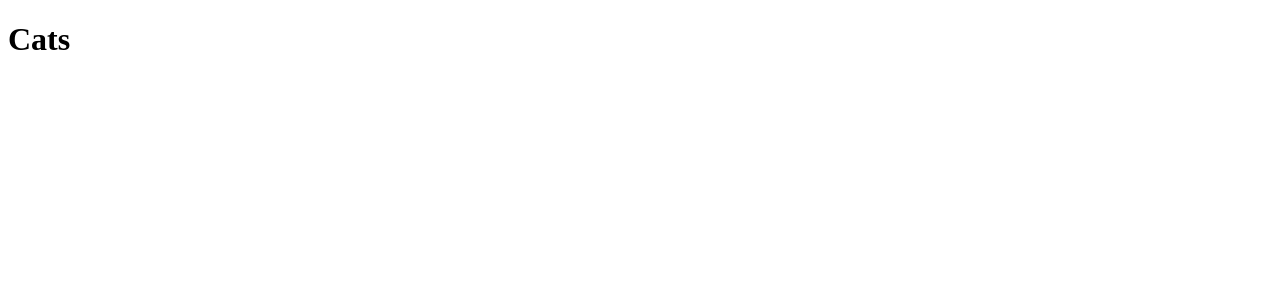
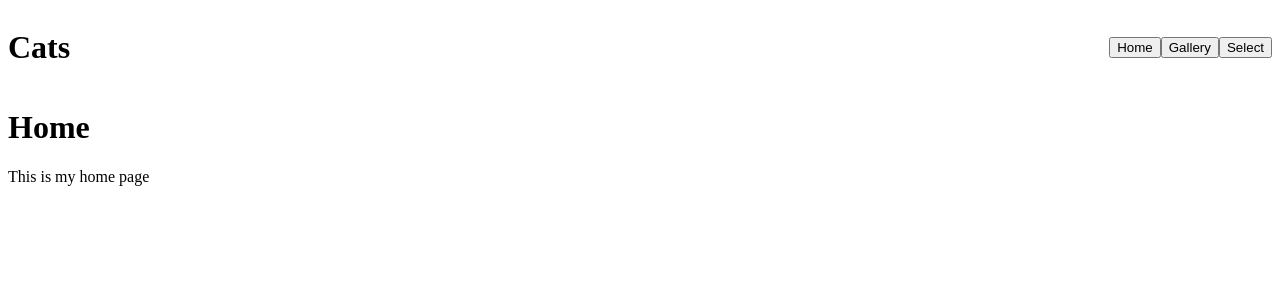
Before and after one commit to rmccrear/hackathon-demo-2025, a React (Vite) app: page / in a window 1280 px wide. Shown: the top 300 px of the page. Built offline with nearby package versions, Linux system fonts and the light colour scheme.

Commit message:
create navigation

```diff
--- a/src/App.jsx
+++ b/src/App.jsx
@@ -1,17 +1,55 @@
-
+import { useState } from 'react'
 import './App.css'
+import Home from './pages/Home'
+import Gallery from './pages/Gallery'
+import Select from './pages/Select'
 
 import data from './data/data.json'
-console.log(data[45].Name)
-console.log(data[45].Image)
-console.log(data[45].Temperament)
+console.log(data)
+
+/*
+ * Variables needed:
+ * currentPage: a string - "home", "gallery", or "select"
+ * pageContent: the JSX that I will use to fill the page.
+ */
 
 
 function App() {
+  const [currentPage, setCurrentPage] = useState("home")
+
+  function goToHomePage() {
+    setCurrentPage("home")
+  }
+  function goToGalleryPage() {
+    setCurrentPage("gallery")
+  }
+  function goToSelectPage() {
+    setCurrentPage("select")
+  }
+  console.log(currentPage)
+
+  let pageContent = <Home />
+
+  if (currentPage === "home") {
+    pageContent = <Home />
+  } else if (currentPage === "select") {
+    pageContent = <Select />
+  } else if(currentPage === "gallery") {
+    pageContent = <Gallery />
+  }
 
   return (
     <>
-      <h1>Cats</h1>
+      <div style={{display: "flex", alignItems: "center", justifyContent: "space-between"}}>
+        <h1>Cats</h1>
+        <nav>
+          <button type="button" onClick={goToHomePage}>Home</button>
+          <button type="button" onClick={goToGalleryPage}>Gallery</button>
+          <button type="button" onClick={goToSelectPage}>Select</button>
+        </nav>
+      </div>
+
+      {pageContent}
 
     </>
   )
--- /dev/null
+++ b/src/pages/Gallery.jsx
@@ -0,0 +1,7 @@
+
+export default function Gallery() {
+    return (<>
+        <h1>Gallery</h1>
+        <p>See all the cats</p>
+    </>)
+}
--- /dev/null
+++ b/src/pages/Home.jsx
@@ -0,0 +1,7 @@
+
+export default function Home() {
+    return (<>
+        <h1>Home</h1>
+        <p>This is my home page</p>
+    </>)
+}
--- /dev/null
+++ b/src/pages/Select.jsx
@@ -0,0 +1,7 @@
+
+export default function Select() {
+    return (<>
+        <h1>Select</h1>
+        <p>Select a temperament </p>
+    </>)
+}
```
Also changed, not shown: src/components/HeroImage.jsx (added, +18 -0 lines), public/cats-hero.jpg (added).
